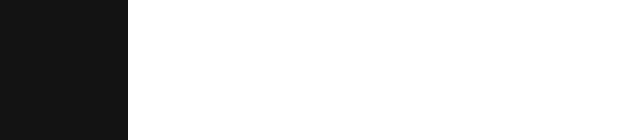
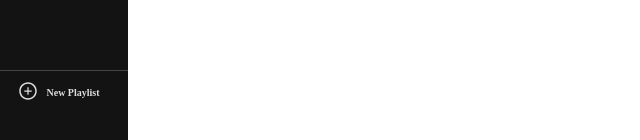
Before and after one commit to Ryan-Solomon/spotify-web, a React (Create React App) app: page / in a window 1280 px wide. Shown: the part 657-797 px from the top of the page, without its empty margins (0-640 px from the left). Built offline with nearby package versions, Linux system fonts and the light colour scheme.

Commit message:
add new playlist bp and initial style

```diff
--- a/package.json
+++ b/package.json
@@ -13,6 +13,7 @@
     "node-sass": "^4.14.1",
     "react": "^17.0.1",
     "react-dom": "^17.0.1",
+    "react-icons": "^4.1.0",
     "react-scripts": "4.0.1",
     "typescript": "^4.1.3",
     "web-vitals": "^0.2.4"
--- /dev/null
+++ b/src/components/new-playlist/NewPlaylist.styles.scss
@@ -0,0 +1,18 @@
+@import '../../styles/variables';
+
+.new-playlist {
+  color: $primary-white;
+  margin-top: auto;
+  margin-bottom: 4rem;
+  border-top: 1px solid $primary-mid-grey;
+  padding-top: 1rem;
+  display: flex;
+  align-items: center;
+  width: 100%;
+  justify-content: center;
+  h2 {
+    font-size: 1rem;
+    margin-left: 0.8rem;
+    margin-right: 1rem;
+  }
+}
--- /dev/null
+++ b/src/components/new-playlist/NewPlaylist.tsx
@@ -0,0 +1,13 @@
+import './NewPlaylist.styles.scss';
+import { AiOutlinePlusCircle } from 'react-icons/ai';
+
+export const NewPlaylist = () => {
+  return (
+    <div className='new-playlist'>
+      <span>
+        <AiOutlinePlusCircle size={20} />{' '}
+      </span>{' '}
+      <h2>New Playlist</h2>
+    </div>
+  );
+};
--- a/src/components/sidebar/Sidebar.styles.scss
+++ b/src/components/sidebar/Sidebar.styles.scss
@@ -4,4 +4,6 @@
   background-color: $primary-dark-grey;
   height: 100vh;
   width: 10vw;
+  display: flex;
+  flex-direction: column;
 }
--- a/src/components/sidebar/Sidebar.tsx
+++ b/src/components/sidebar/Sidebar.tsx
@@ -1,3 +1,4 @@
+import { NewPlaylist } from '../new-playlist/NewPlaylist';
 import { SidebarSection } from './sidebar-section/SidebarSection';
 import './Sidebar.styles.scss';
 import { data } from './sidebarData';
@@ -8,7 +9,7 @@ export const Sidebar = () => {
       {data.map((section) => {
         return <SidebarSection section={section} />;
       })}
-      {/* Create playlist component */}
+      <NewPlaylist />
     </nav>
   );
 };
```
Also changed, not shown: 2 other files (tests, documents, lock files or other folders).
